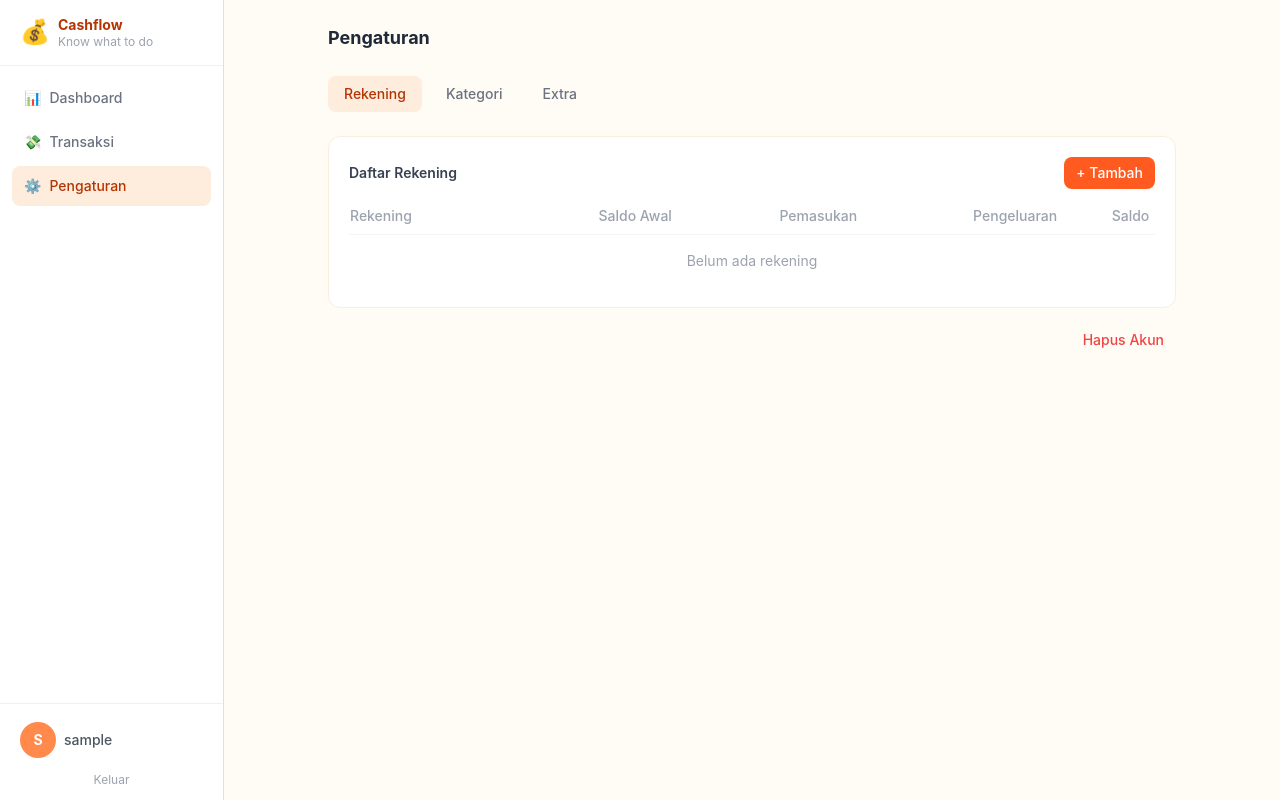
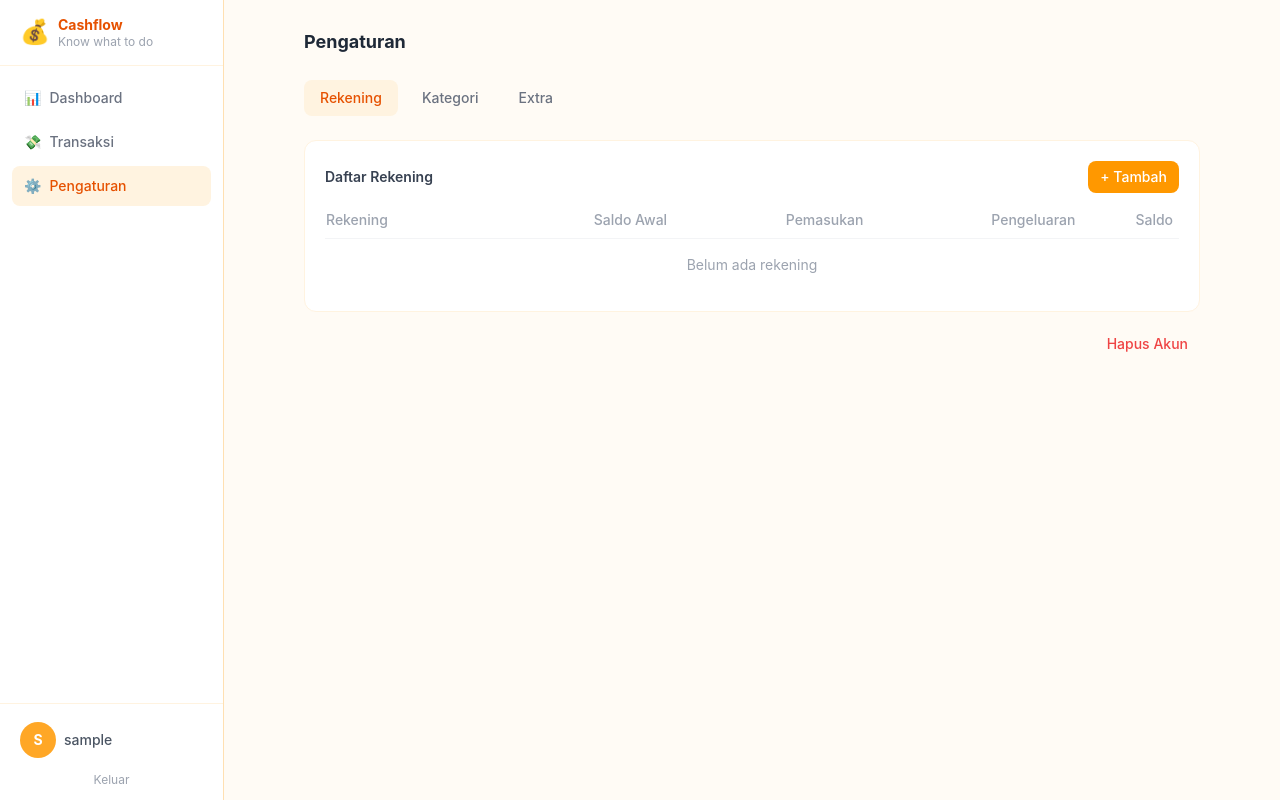
Before and after one commit to panpapan-rahe/cash-flow-journal, a Flask app: page /settings in a window 1280 px wide. Run offline with Flask 3, Linux system fonts and the light colour scheme; the visitor is signed in with stand-in values (Sample User, id 1); data that the repository does not hold is empty; some libraries are stand-ins or nearby versions.

Commit message:
fix: unify Tailwind config + fontFamily across all templates
- settings.html: pakai fontFamily Inter sama seperti index.html + transactions
- settings.js: perbaiki duplikat variable + tambah confirm delete handler
- Semua template sekarang pakai config Tailwind identik

```diff
--- a/app/static/settings.js
+++ b/app/static/settings.js
@@ -146,7 +146,7 @@ function initSettingsFormHandlers() {
         });
     }
 
-    // Delete account button
+    // Delete account button (Accounts tab)
     const deleteAccountBtn = document.getElementById('btn-delete-account');
     if (deleteAccountBtn) {
         deleteAccountBtn.addEventListener('click', () => {
@@ -154,6 +154,15 @@ function initSettingsFormHandlers() {
         });
     }
 
+    // Delete account button (Extra tab)
+    const deleteAccountBtnExtra = document.getElementById('btn-delete-account-extra');
+    if (deleteAccountBtnExtra) {
+        deleteAccountBtnExtra.addEventListener('click', () => {
+            document.getElementById('delete-account-modal').style.display = 'flex';
+        });
+    }
+
+    // Confirm delete
     const confirmDeleteBtn = document.getElementById('confirm-delete-account');
     if (confirmDeleteBtn) {
         confirmDeleteBtn.addEventListener('click', async () => {
--- a/app/templates/settings.html
+++ b/app/templates/settings.html
@@ -11,34 +11,34 @@
                 extend: {
                     colors: {
                         warm: {
-                            50: '#fff8f1', 100: '#feecdc', 200: '#fcd9bd', 300: '#fdba8c',
-                            400: '#ff8a4c', 500: '#ff5a1f', 600: '#d03801', 700: '#b43403',
-                            800: '#8a2c0d', 900: '#73230d'
-                        }
-                    }
-                }
-            }
-        }
+                            50: '#fffbf5', 100: '#fff3e0', 200: '#ffe0b2', 300: '#ffcc80',
+                            400: '#ffa726', 500: '#ff9800', 600: '#f57c00', 700: '#e65100',
+                        },
+                        cream: '#fffbf5',
+                    },
+                    fontFamily: {
+                        sans: ['Inter', 'system-ui', 'sans-serif'],
+                    },
+                },
+            },
+        };
     </script>
     <style>
-        body { background-color: #fffbf5; font-family: 'Inter', -apple-system, sans-serif; }
         .nav-item { transition: background-color 0.15s, color 0.15s; }
         .settings-nav-item { transition: background-color 0.15s, color 0.15s; }
-        .scroll-thin::-webkit-scrollbar { width: 4px; }
-        .scroll-thin::-webkit-scrollbar-track { background: transparent; }
-        .scroll-thin::-webkit-scrollbar-thumb { background: #e5e7eb; border-radius: 9999px; }
+        .scroll-thin::-webkit-scrollbar { width: 6px; }
+        .scroll-thin::-webkit-scrollbar-thumb { background: #ffe0b2; border-radius: 3px; }
+        .modal-overlay { animation: fadeIn 0.15s ease; }
         @keyframes fadeIn { from { opacity: 0; } to { opacity: 1; } }
-        .modal-overlay { animation: fadeIn 0.15s ease; }
     </style>
 </head>
-<body class="h-screen overflow-hidden">
+<body class="bg-cream font-sans text-gray-800 h-screen overflow-hidden">
     <div class="flex h-screen">
-        <!-- Sidebar -->
         {% include '_sidebar.html' %}
 
         <!-- Main -->
-        <main class="flex-1 overflow-y-auto">
-            <div class="p-6 max-w-4xl mx-auto">
+        <main class="flex-1 overflow-y-auto scroll-thin p-5 lg:p-7">
+            <div class="max-w-4xl mx-auto">
                 <div class="flex items-center justify-between mb-6">
                     <h2 class="text-lg font-bold text-gray-800">Pengaturan</h2>
                 </div>
@@ -112,7 +112,7 @@
                             <h4 class="text-sm font-semibold text-red-600">Zona Bahaya</h4>
                         </div>
                         <p class="text-sm text-gray-500 mb-4">Hapus akun dan semua data terkait (transaksi, hutang, rekening, kategori). Tindakan ini <strong>tidak bisa dibatalkan</strong>.</p>
-                        <button id="btn-delete-account" class="px-4 py-2 text-sm font-medium bg-red-500 hover:bg-red-600 text-white rounded-lg transition">Hapus Akun</button>
+                        <button id="btn-delete-account-extra" class="px-4 py-2 text-sm font-medium bg-red-500 hover:bg-red-600 text-white rounded-lg transition">Hapus Akun</button>
                     </div>
                 </div>
             </div>
@@ -167,18 +167,6 @@
         </div>
     </div>
 
-    <!-- Delete Account Modal -->
-    <div class="modal-overlay fixed inset-0 z-50 items-center justify-center bg-black/40" id="delete-account-modal" style="display:none">
-        <div class="bg-white rounded-2xl p-5 w-full max-w-sm mx-4 shadow-xl">
-            <h3 class="text-sm font-bold text-red-600 mb-2">Hapus Akun</h3>
-            <p class="text-sm text-gray-600 mb-4">Semua data transaksi, hutang, dan rekening akan ikut terhapus. Lanjutkan?</p>
-            <div class="flex gap-2">
-                <button id="confirm-delete-account" class="flex-1 py-2 text-sm font-medium bg-red-500 hover:bg-red-600 text-white rounded-lg">Hapus</button>
-                <button onclick="closeDeleteAccountModal()" class="flex-1 py-2 text-sm font-medium border border-gray-200 text-gray-500 rounded-lg hover:bg-gray-50">Batal</button>
-            </div>
-        </div>
-    </div>
-
     <script src="/static/app.js"></script>
     <script src="/static/settings.js"></script>
 </body>
--- a/app/templates/transactions.html
+++ b/app/templates/transactions.html
@@ -16,6 +16,9 @@
                             400: '#ffa726', 500: '#ff9800', 600: '#f57c00', 700: '#e65100',
                         },
                         cream: '#fffbf5',
+                    },
+                    fontFamily: {
+                        sans: ['Inter', 'system-ui', 'sans-serif'],
                     },
                 },
             },
```
